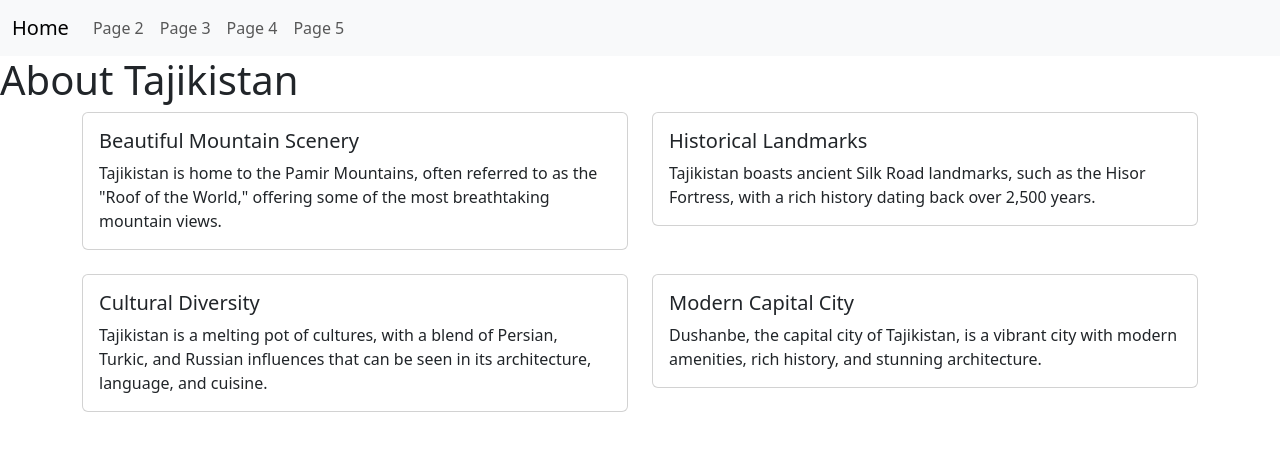
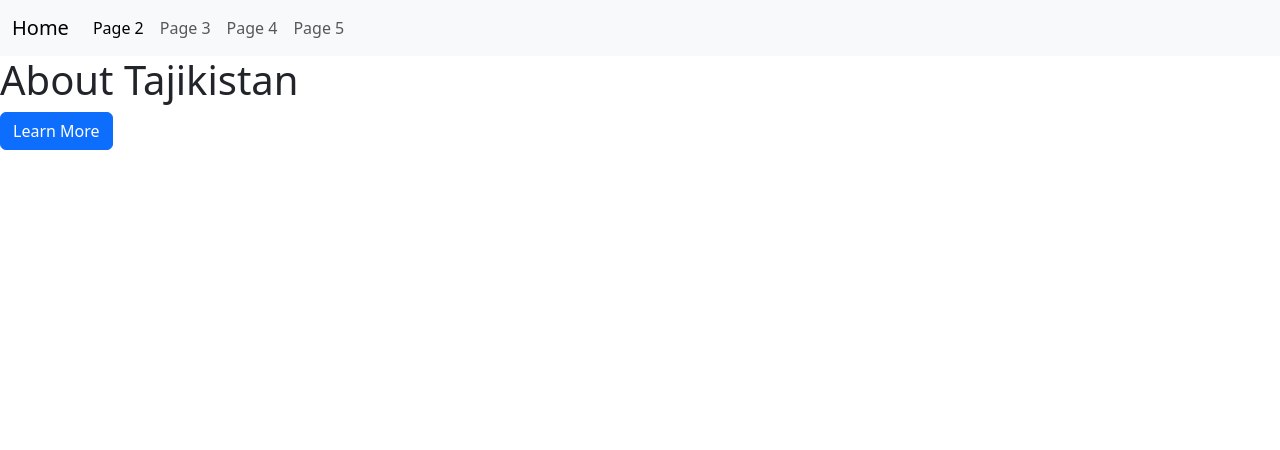
Before and after one commit to Shohruz2001/mis4013hw1SJ, a plain HTML site: page page2.html in a window 1280 px wide. Drawn offline with nearby package versions, Linux system fonts and the light colour scheme.

Commit message:
Update page2.html

```diff
--- a/page2.html
+++ b/page2.html
@@ -17,7 +17,7 @@
       <div class="collapse navbar-collapse" id="navbarNav">
         <ul class="navbar-nav">
           <li class="nav-item">
-              <a class="nav-link" href="page2.html">Page 2</a>
+            <a class="nav-link active" href="page2.html">Page 2</a>
           </li>
           <li class="nav-item">
             <a class="nav-link" href="page3.html">Page 3</a>
@@ -32,44 +32,34 @@
       </div>
     </div>
   </nav>
+
   <h1>About Tajikistan</h1>
-    <div class="container">
-      <div class="row">
-        <div class="col-md-6">
-          <div class="card mb-4">
-            <div class="card-body">
-              <h5 class="card-title">Beautiful Mountain Scenery</h5>
-              <p class="card-text">Tajikistan is home to the Pamir Mountains, often referred to as the "Roof of the World," offering some of the most breathtaking mountain views.</p>
+  <!-- Trigger button for Modal -->
+  <button type="button" class="btn btn-primary" data-bs-toggle="modal" data-bs-target="#infoModal">
+    Learn More
+  </button>
+
+  <!-- Modal -->
+  <div class="modal fade" id="infoModal" tabindex="-1" aria-labelledby="infoModalLabel" aria-hidden="true">
+    <div class="modal-dialog">
+      <div class="modal-content">
+        <div class="modal-header">
+          <h5 class="modal-title" id="infoModalLabel">More About Tajikistan</h5>
+          <button type="button" class="btn-close" data-bs-dismiss="modal" aria-label="Close"></button>
         </div>
+        <div class="modal-body">
+          <p>Tajikistan, officially the Republic of Tajikistan, is a landlocked country in Central Asia. It is bordered by Afghanistan to the south, Uzbekistan to the west, Kyrgyzstan to the north, and China to the east. Its capital and largest city is Dushanbe.</p>
         </div>
-        </div>
-        <div class="col-md-6">
-          <div class="card mb-4">
-            <div class="card-body">
-              <h5 class="card-title">Historical Landmarks</h5>
-              <p class="card-text">Tajikistan boasts ancient Silk Road landmarks, such as the Hisor Fortress, with a rich history dating back over 2,500 years.</p>
-            </div>
-          </div>
-        </div>
-        <div class="col-md-6">
-          <div class="card mb-4">
-            <div class="card-body">
-              <h5 class="card-title">Cultural Diversity</h5>
-              <p class="card-text">Tajikistan is a melting pot of cultures, with a blend of Persian, Turkic, and Russian influences that can be seen in its architecture, language, and cuisine.</p>
-            </div>
-          </div>
-        </div>
-        <div class="col-md-6">
-          <div class="card mb-4">
-            <div class="card-body">
-              <h5 class="card-title">Modern Capital City</h5>
-              <p class="card-text">Dushanbe, the capital city of Tajikistan, is a vibrant city with modern amenities, rich history, and stunning architecture.</p>
-            </div>
+        <div class="modal-footer">
+          <button type="button" class="btn btn-secondary" data-bs-dismiss="modal">Close</button>
         </div>
       </div>
     </div>
   </div>
 
   <script src="https://cdn.jsdelivr.net/npm/bootstrap@5.3.3/dist/js/bootstrap.bundle.min.js" integrity="sha384-YvpcrYf0tY3lHB60NNkmXc5s9fDVZLESaAA55NDzOxhy9GkcIdslK1eN7N6jIeHz" crossorigin="anonymous"></script>
+  <script>
+    // Function 2: Displays a modal for additional information about Tajikistan.
+  </script>
 </body>
 </html>
```
Lines whose indentation alone changed are shown as unchanged.
